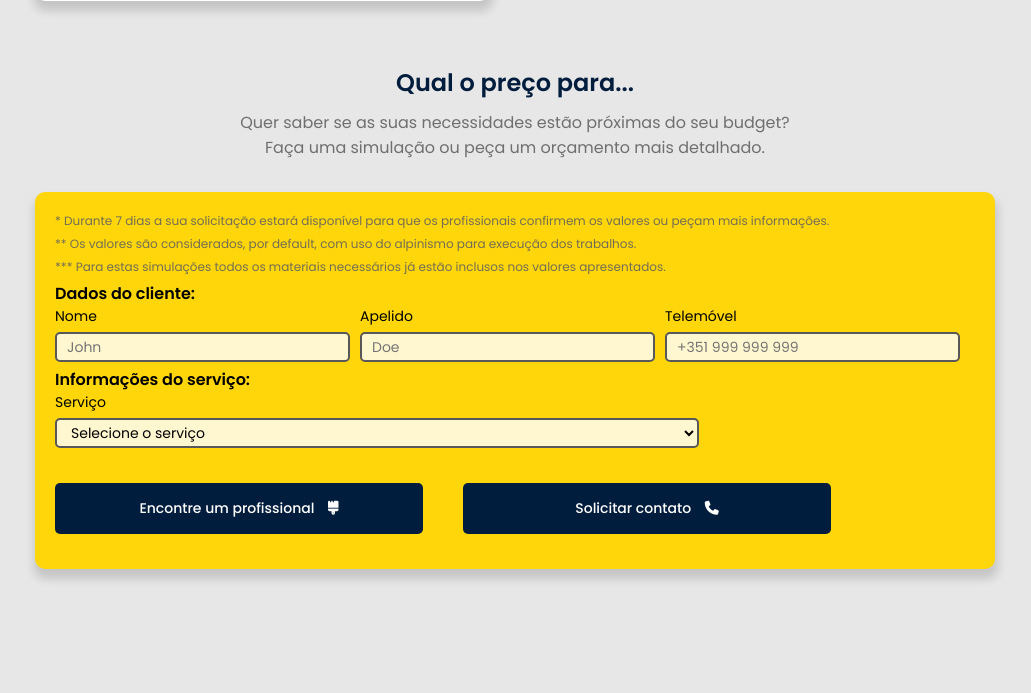
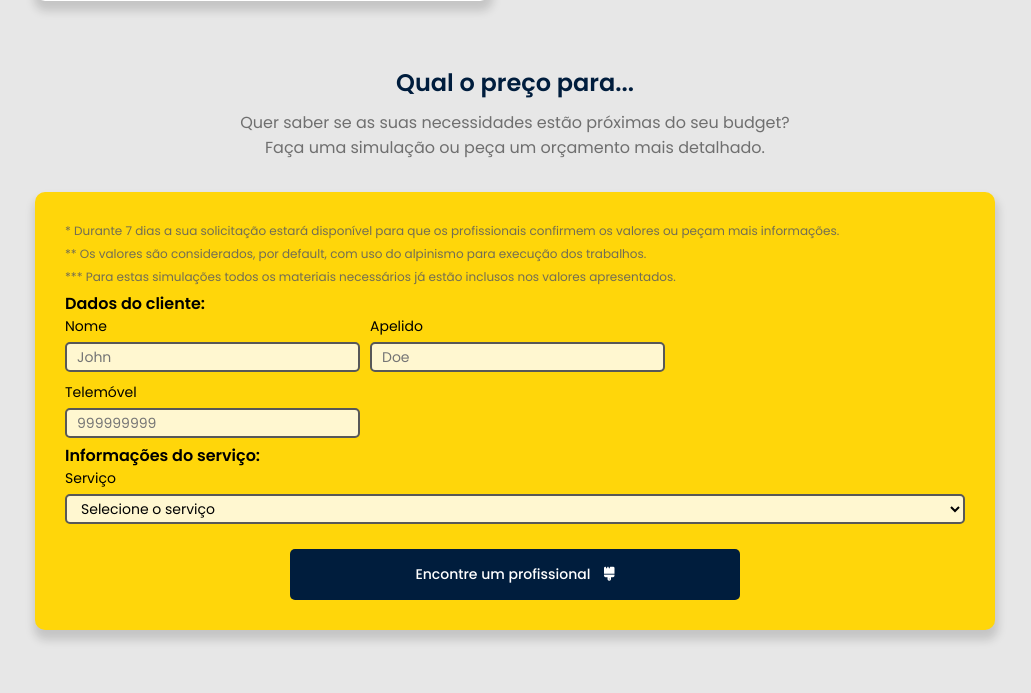
Before and after one commit to jvsmatos/tafeito-personal-project, a PHP site: page / in a window 1280 px wide. Shown: the part 907-1600 px from the top of the page, without its empty margins (125-1156 px from the left). Run offline with PHP 8.4, Linux system fonts and the light colour scheme; some libraries are stand-ins or nearby versions.

Commit message:
lasts updates to price estimation section

```diff
--- a/css/style.css
+++ b/css/style.css
@@ -422,7 +422,7 @@ nav{
 .orcamento-box{
     background: var(--second-color);
     min-height: 30vh;
-    padding: 20px;
+    padding: 30px;
     border-radius: 10px;
     box-shadow: 1px 8px 10px 2px var(--first-shadow-color);
 }
@@ -480,10 +480,6 @@ nav{
     color: black;
 }
 
-.input-select{
-    width: 70%;
-}
-
 .input-check{
     height: 30px;
     margin-left: 10px;
@@ -523,11 +519,11 @@ span.small-info{
     margin-left:10px;
 }
 
-.buttons{
+.button{
     display: flex;
     gap: 40px;
-    margin-top:30px;
-    flex-wrap: wrap;
+    margin-top:20px;
+    justify-content: center;
 }
 
 .botaoPedido{
@@ -539,8 +535,7 @@ span.small-info{
     font-weight: 500;
     outline: none;
     border: 0;
-    width: 40%;
-    margin-bottom: 15px;
+    width: 50%;
     transition: transform 0.3s ease-in-out, color 0.3s ease;
 }
 
--- a/index.html
+++ b/index.html
@@ -171,15 +171,15 @@
                                 <div class="form-client">
                                     <div class="form-group">
                                         <label for="nome">Nome</label>
-                                        <input type="text" id="nome" class="input-field" placeholder="John">
+                                        <input type="text" id="nome" class="input-field" placeholder="John" required>
                                     </div>
                                     <div class="form-group">
                                         <label for="apelido">Apelido</label>
-                                        <input type="text" id="apelido" class="input-field" placeholder="Doe">
+                                        <input type="text" id="apelido" class="input-field" placeholder="Doe" required>
                                     </div>
                                     <div class="form-group">
                                         <label for="telemovel">Telemóvel</label>
-                                        <input type="tel" id="telemovel"  class="input-field" placeholder="+351 999 999 999">
+                                        <input type="tel" id="telemovel"  class="input-field" maxlength="9" placeholder="999999999" required>
                                     </div>
                                 </div>
                             </fieldset>
@@ -189,8 +189,8 @@
                                 <div class="form-services">
                                     <div class="form-group">
                                         <label for="servico">Serviço</label>
-                                        <select name="servico" id="servico" class="input-field input-select">
-                                            <option value="0">Selecione o serviço</option>
+                                        <select name="servico" id="servico" class="input-field">
+                                            <option value="">Selecione o serviço</option>
                                             <option value="pintura-interna">Pintura Interna</option>
                                             <option value="pintura-externa">Pintura Externa</option>
                                             <option value="pequenos-retoques">Pequenos Retoques</option>
@@ -214,6 +214,16 @@
                                         </div>
 
                                         <div class="form-group">
+                                            <label for="inicio">Pretensão de iniciar em:</label>
+                                            <select name="inicio" id="inicio" class="input-field">
+                                            <option value="">Quando deseja iniciar os trabalhos?</option>
+                                            <option value="1.35">Em até 5 dias</option>
+                                            <option value="1.18">1 a 3 semanas</option>
+                                            <option value="1.08">1 a 3 meses</option>
+                                            </select>
+                                        </div>
+
+                                        <div class="form-group">
                                             <label for="estado">Estado atual:</label>
                                             <select name="estado" id="estado" class="input-field">
                                             <option value="">Selecione o estado atual:</option>
@@ -231,16 +241,6 @@
                                             <option value="1">Simples</option>
                                             <option value="1.3">Texturizado</option>
                                             <option value="1.65">Premium</option>
-                                            </select>
-                                        </div>
-
-                                        <div class="form-group">
-                                            <label for="inicio">Pretensão de iniciar em:</label>
-                                            <select name="inicio" id="inicio" class="input-field">
-                                            <option value="">Quando deseja iniciar os trabalhos?</option>
-                                            <option value="1.35">Em até 5 dias</option>
-                                            <option value="1.18">1 a 3 semanas</option>
-                                            <option value="1.08">1 a 3 meses</option>
                                             </select>
                                         </div>
                                     </div>
@@ -280,9 +280,8 @@
                                 </div>
                             </fieldset>
                             <div class="total">Valor Estimado <span class="small-info">(S/ IVA):</span> <span id="total"> €0.00 - €0.00</span></div>
-                            <div class="buttons">
+                            <div class="button">
                                 <button type="button" id="botaoPedido" class="botaoPedido" onclick="createOrder()">Encontre um profissional <i class="fa-solid fa-brush"></i></button>
-                                <button type="button" id="botaoContato" class="botaoPedido" onclick="askContact()">Solicitar contato <i class="fa-solid fa-phone"></i></button>
                             </div>
                         </form>
                     </div>
--- a/js/script.js
+++ b/js/script.js
@@ -117,9 +117,9 @@
 /* ----- PRICE SIMULATOR ----- */
     // Valores mínimos e máximos para cálculo
     const valoresServicos = {
-        'pintura-interna': { valorMinimo: 9, valorMaximo: 13, valorMinimoServico: 150 },
-        'pintura-externa': { valorMinimo: 12, valorMaximo: 18, valorMinimoServico: 250 },
-        'pequenos-retoques': { valorMinimo: 13, valorMaximo: 16, valorMinimoServico: 100 }
+        'pintura-interna':      { valorMinimo: 9, valorMaximo: 13, valorMinimoServico: 150 },
+        'pintura-externa':      { valorMinimo: 12, valorMaximo: 18, valorMinimoServico: 250 },
+        'pequenos-retoques':    { valorMinimo: 13, valorMaximo: 16, valorMinimoServico: 100 }
     };
 
     // Preços fixos para serviços adicionais
@@ -135,6 +135,7 @@
 
     // Referências aos elementos do DOM
     const servicoField      = document.getElementById('servico');
+    const tipoField         = document.getElementById('tipo');
     const areaField         = document.getElementById('area');
     const estadoField       = document.getElementById('estado');
     const acabamentoField   = document.getElementById('acabamento');
@@ -144,6 +145,9 @@
     const extras            = document.getElementById('extras');
     const totalSection      = document.querySelector('.total');
     const botaoPedido       = document.getElementById('botaoPedido');
+    const nomeCliente       = document.getElementById('nome');
+    const apelidoCliente    = document.getElementById('apelido');
+    const telCliente        = document.getElementById('telemovel');
 
     // Função para calcular o total estimado
     function calcularTotal() {
@@ -154,7 +158,7 @@
 
         // Identificar o tipo de serviço selecionado
         const tipoServico   = servicoField.value;
-        const valores       = valoresServicos[tipoServico] || valoresServicos.pinturaInterna;
+        const valores       = valoresServicos[tipoServico];
 
         let precoMinimo = valores.valorMinimo * area;
         let precoMaximo = valores.valorMaximo * area;
@@ -179,15 +183,16 @@
 
     // Função para exibir todos os campos após a seleção do serviço
     function showFields() {
-        campos.style.display = 'flex';
-        extras.style.display = 'flex';
-        totalSection.style.display = 'block';
+        campos.style.display        = 'flex';
+        extras.style.display        = 'flex';
+        totalSection.style.display  = 'block';
     }
 
+    // Função para ocultar todos os campos
     function hideFields(){
-        campos.style.display = 'none';
-        extras.style.display = 'none';
-        totalSection.style.display = 'none';
+        campos.style.display        = 'none';
+        extras.style.display        = 'none';
+        totalSection.style.display  = 'none';
     }
 
     // Função para validar campos e aplicar classes
@@ -205,8 +210,17 @@
             }
         }
 
+        // Função para validar número de telefone no formato XXXXXXXXX
+        function validarTelefone(telefone) {
+            const telefoneRegex = /^\d{3}\d{3}\d{3}$/;
+            return telefoneRegex.test(telefone);
+        }
+
         // Validar todos os campos obrigatórios
-
+        validarCampo(nomeCliente, nomeCliente.value !== '');
+        validarCampo(apelidoCliente, apelidoCliente.value !== '');
+        validarCampo(telCliente, telCliente.value !== '' && validarTelefone(telCliente.value));
+        validarCampo(tipoField, tipoField.value !== '');
         validarCampo(servicoField, servicoField.value !== '');
         validarCampo(areaField, areaField.value !== '' && !isNaN(areaField.value) && parseFloat(areaField.value) > 0);
         validarCampo(estadoField, estadoField.value !== '');
@@ -216,19 +230,20 @@
         return allFieldsValid;
     }
 
-    // Função para criar o pedido
+    // Função para solicitar um profissional
     function createOrder() {
-        // Validar campos
+        //Chamada da função para verificar se os campos estão válidos antes de submeter o pedido
         const camposValidos = validarCampos();
 
+        //Caso os campos estejam válidos o pedido será submetido, caso contrário alertará o usuário para preencher/corrigir os campos obrigatórios
         if (camposValidos) {
-            alert('Pedido submetido com sucesso!');
+            alert('Pedido submetido com sucesso!\n\nAssim que o seu pedido for analisado por algum profissional o mesmo entrará em contato consigo.');
         } else {
-            alert('Por favor, preencha todos os campos corretamente.');
+            alert('Por favor, preencha todos os campos obrigatórios corretamente.');
         }
     }
 
-    // Adicionar event listeners para atualizar o total e verificar os campos
+    // Adicionar event listeners para atualizar o total dos respectivos campos sempre que houver alterações
     const camposParaCalculo = [
         areaField,
         estadoField,
@@ -245,7 +260,7 @@
     // Event listener para mostrar campos e recalcular total ao mudar o serviço
     servicoField.addEventListener('change', () => {
 
-        if (servicoField.value === "0") { // Se a opção "Selecione o serviço" for escolhida
+        if (servicoField.value === "") { // Se não for selecionado nenhum serviço irá esconder os campos
             hideFields();
         } else {
             showFields();
```
